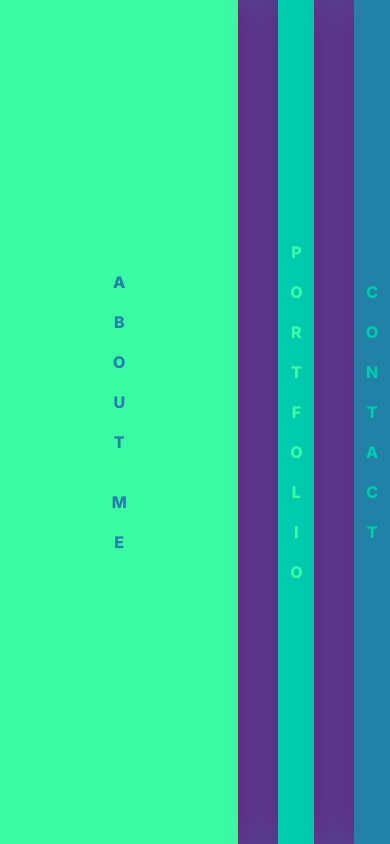
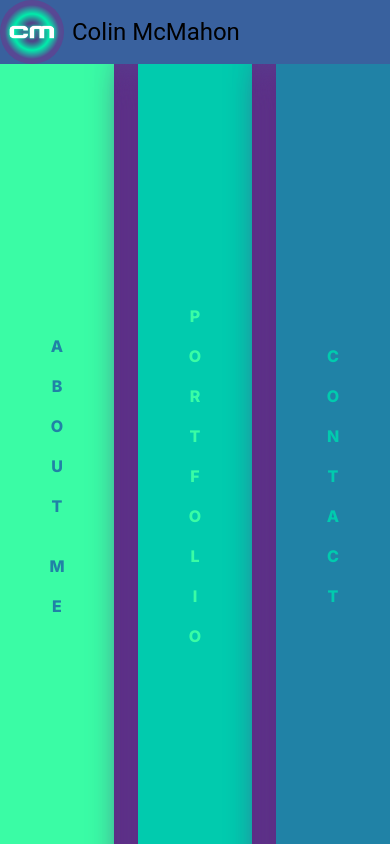
Before and after one commit to CMcM24/cbm-peronsal-site, a Next.js app: page / in a window 390 px wide. Built offline with nearby package versions, Linux system fonts and the light colour scheme.

Commit message:
more mobile fixes. added mobile "nav" bar. adjusted padding in places.

```diff
--- /dev/null
+++ b/src/Components/LogoImg/LogoImg.tsx
@@ -0,0 +1,23 @@
+import useScreenSize from '@/Theme/useScreenSize';
+import { Typography } from '@mui/material';
+import logo from '../../images/logo.png';
+import Image from 'next/image';
+import './index.css';
+
+const LogoImg = ({ isRendered }: { isRendered: number }) => {
+  const { checkIfSmaller } = useScreenSize();
+  if (checkIfSmaller('isMD')) return <></>;
+  return (
+    <Typography
+      variant="h3"
+      className="logoIMG"
+      style={{
+        opacity: !isRendered ? 1 : 0,
+      }}
+    >
+      <Image src={logo} alt="logo_image" width={200} height={200} />
+    </Typography>
+  );
+};
+
+export default LogoImg;
--- /dev/null
+++ b/src/Components/LogoImg/index.css
@@ -0,0 +1,5 @@
+.logoIMG {
+    color: white;
+    position: absolute;
+    transition: opacity 0.3s;
+  }
--- /dev/null
+++ b/src/Components/MobileBar/MobileBar.tsx
@@ -0,0 +1,41 @@
+import { MyColors } from '@/Theme/themeUtilities';
+import useScreenSize from '@/Theme/useScreenSize';
+import { Box, Stack, Typography } from '@mui/material';
+import logo from '../../images/logo.png';
+import Image from 'next/image';
+
+const MobileBar = () => {
+  const { checkIfSmaller } = useScreenSize();
+  if (!checkIfSmaller('isMD')) return <></>;
+  return (
+    <Box
+      style={{
+        position: 'relative',
+        top: 0,
+        width: '100vw',
+        height: 64,
+        zIndex: 99,
+        opacity: 1,
+        backgroundColor: MyColors.mediumPurple,
+      }}
+    >
+      <Stack
+        direction={'row'}
+        spacing={1}
+        // justifyContent="center"
+        alignItems="center"
+      >
+        <Image
+          src={logo}
+          alt="logo_image"
+          width={64}
+          height={64}
+          style={{ borderRadius: 50 }}
+        />
+        <Typography variant="h5">Colin McMahon</Typography>
+      </Stack>
+    </Box>
+  );
+};
+
+export default MobileBar;
--- a/src/Components/Slides/AboutMeSlide.tsx
+++ b/src/Components/Slides/AboutMeSlide.tsx
@@ -4,9 +4,11 @@ import prolfilePhoto from '../../images/wedding1.jpg';
 import Image from 'next/image';
 import './index.css';
 import SlideCard from './SlideCard';
+import useScreenSize from '@/Theme/useScreenSize';
 
 const AboutMeSlide = () => {
   const [fadeIn, setFadeIn] = useState(false);
+  const { isXS } = useScreenSize();
   useEffect(() => {
     setFadeIn(true);
     return setFadeIn(false);
@@ -20,7 +22,9 @@ const AboutMeSlide = () => {
             src={prolfilePhoto}
             alt="profile_image"
             className="slideCardImage"
+            style={isXS ? { float: 'none' } : {}}
           />
+          {isXS && <br />}
           My name is Colin McMahon. I grew up in central Jersey. In 2010 I set
           off to college and attended Norwich University up in Northfield, VT.
           There I tool part in their Corps of Cadet program, where I lived a
--- a/src/Components/Slides/PortfolioSlide.tsx
+++ b/src/Components/Slides/PortfolioSlide.tsx
@@ -1,6 +1,7 @@
 import { useEffect, useState } from 'react';
 import SlideCard from './SlideCard';
 import './index.css';
+import { Typography } from '@mui/material';
 
 const PortfolioSlide = () => {
   const [fadeIn, setFadeIn] = useState(false);
@@ -8,6 +9,22 @@ const PortfolioSlide = () => {
     setFadeIn(true);
     return setFadeIn(false);
   }, []);
-  return <SlideCard title="Portfolio" body={<div></div>} />;
+  return (
+    <SlideCard
+      title="Portfolio"
+      body={
+        <div>
+          <Typography variant="h5">Professional</Typography>
+          <ul style={{ paddingLeft: '32px' }}>
+            <li><a href='https://www.mbshighway.com'>MBS Highway</a></li>
+          </ul>
+          <Typography variant="h5">Current</Typography>
+          <ul style={{ paddingLeft: '32px' }}>
+            <li>This site. </li>
+          </ul>
+        </div>
+      }
+    />
+  );
 };
 export default PortfolioSlide;
--- a/src/Components/Slides/index.css
+++ b/src/Components/Slides/index.css
@@ -18,6 +18,7 @@
 .slideCardImage {
   margin-right: 16px;
   float: left;
+  width: 100%;
   max-width: 200px;
   height: auto;
 }
--- a/src/Pages/LandingPage/LandingPage.tsx
+++ b/src/Pages/LandingPage/LandingPage.tsx
@@ -9,6 +9,8 @@ import Image from 'next/image';
 import { useState } from 'react';
 import logo from '../../images/logo.png';
 import './index.css';
+import LogoImg from '@/Components/LogoImg/LogoImg';
+import MobileBar from '@/Components/MobileBar/MobileBar';
 
 const LandingPage = () => {
   const [selectedBox, setSelectedBox] = useState<number>(0);
@@ -42,7 +44,7 @@ const LandingPage = () => {
   const getSpacing = () => {
     switch (screensize) {
       case 'isXS':
-        return 5;
+        return 3;
       case 'isSM':
         return 5;
       case 'isMD':
@@ -72,15 +74,8 @@ const LandingPage = () => {
   return (
     <>
       <Box className="landingPageBox">
-        <Typography
-          variant="h3"
-          className="logoTitle"
-          style={{
-            opacity: !selectedBox ? 1 : 0,
-          }}
-        >
-          <Image src={logo} alt="logo_image" width={200} height={200} />
-        </Typography>
+        <LogoImg isRendered={selectedBox} />
+        <MobileBar />
         <Stack
           direction={'row'}
           spacing={getSpacing()}
@@ -105,7 +100,9 @@ const LandingPage = () => {
                 width:
                   selectedBox === boxIndex
                     ? checkIfSmaller('isMD')
-                      ? '300%'
+                      ? isXS
+                        ? '800%'
+                        : '300%'
                       : '60%'
                     : hoveredBox === boxIndex
                     ? hoveredWidthMap[screensize]
@@ -172,7 +169,14 @@ const LandingPage = () => {
                     style={{ position: 'relative', zIndex: -1, opacity: 1 }}
                     spacing={3}
                   >
-                    <Box className={'slideBox'}>
+                    <Box
+                      className={'slideBox'}
+                      style={
+                        checkIfSmaller('isMD')
+                          ? { paddingLeft: 16, paddingRight: 16 }
+                          : {}
+                      }
+                    >
                       {boxIndex === 1 && <AboutMeSlide />}
                       {boxIndex === 2 && <PortfolioSlide />}
                       {boxIndex === 3 && <ContactSlide />}
--- a/src/Pages/LandingPage/index.css
+++ b/src/Pages/LandingPage/index.css
@@ -1,42 +1,8 @@
-/* index.css */
-
 .landingPageBox {
   width: 100vw;
   height: 100vh;
   background-color: #584894;
   z-index: 2;
-}
-
-.logoTitle {
-  color: white;
-  position: absolute;
-  transition: opacity 0.3s;
-}
-
-.landingPageStack {
-  height: 100%;
-  display: flex;
-  flex-direction: row;
-  justify-content: center;
-  align-items: center;
-}
-
-.landingPageBoxInner {
-  position: relative;
-  height: 100%;
-  width: 5%;
-  background-color: #3afca5; /* Default background color */
-  box-shadow: 5px 0 40px #5f2a84, -5px 0 40px #5f2a84;
-  transition: width 0.3s, opacity 0.3s;
-  overflow: hidden;
-}
-
-.landingPageBoxInner.selected {
-  width: 60%;
-}
-
-.landingPageBoxInner.hovered {
-  width: 7.5%;
 }
 
 .backgroundImage {
@@ -50,30 +16,10 @@
   transition: opacity 0.3s, background-size 0.3s;
 }
 
-.backgroundImage.selected {
-  opacity: 0.4;
-  background-size: 200% 100%;
-}
-
-.backgroundImage.normal {
-  background-size: 1000% 100%;
-}
-
 .backButton {
   color: black;
   padding-left: 24px;
   padding-top: 12px;
-}
-
-.slideContainer {
-  position: absolute;
-  top: 0;
-  left: 0;
-  width: 100%;
-  height: 100%;
-  padding-left: 48px;
-  padding-right: 48px;
-  padding-top: 80px;
 }
 
 .slideBox {
--- a/src/Theme/themeUtilities.ts
+++ b/src/Theme/themeUtilities.ts
@@ -3,5 +3,6 @@ export const MyColors = {
   mediumGreen: '#01CBAE',
   darkGreen: '#2082A6',
   palePurple: '#584894',
+  mediumPurple: '#39619e',
   richPurple: '#5f2a84',
 };
```
